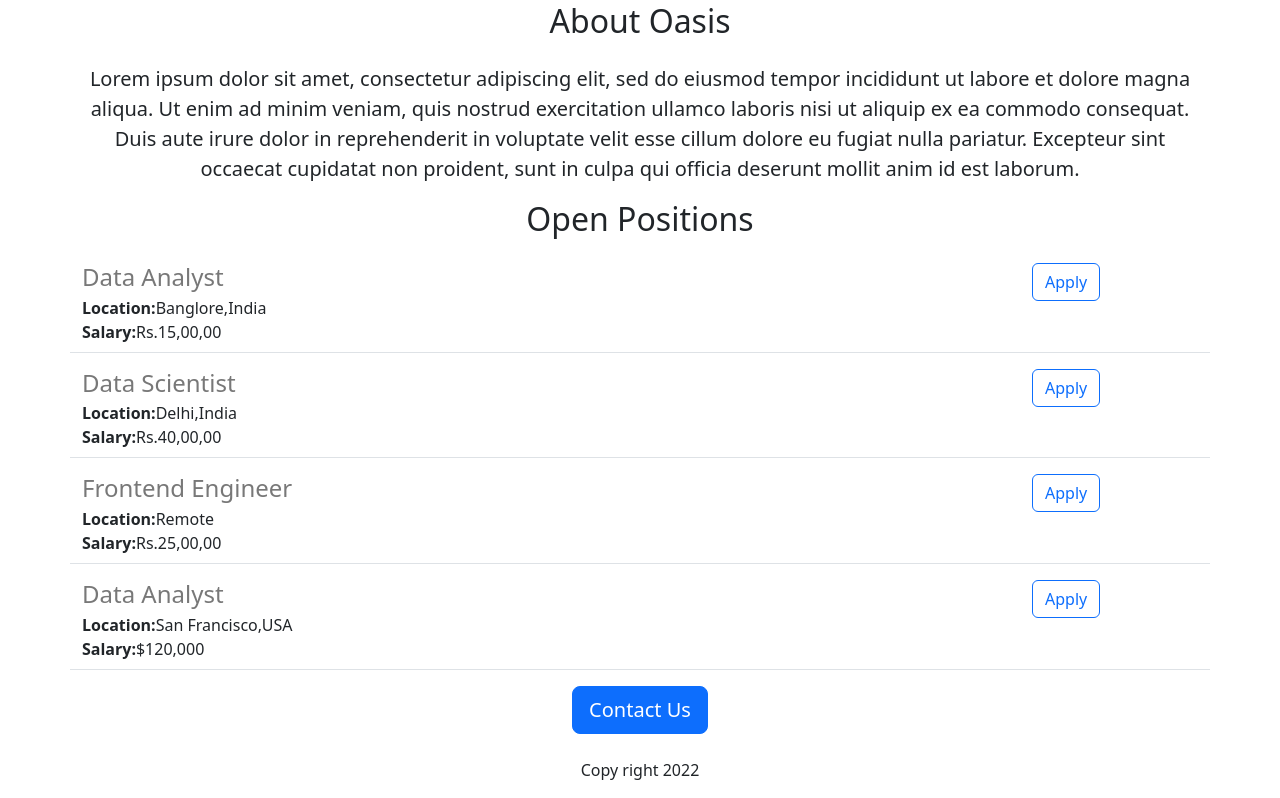
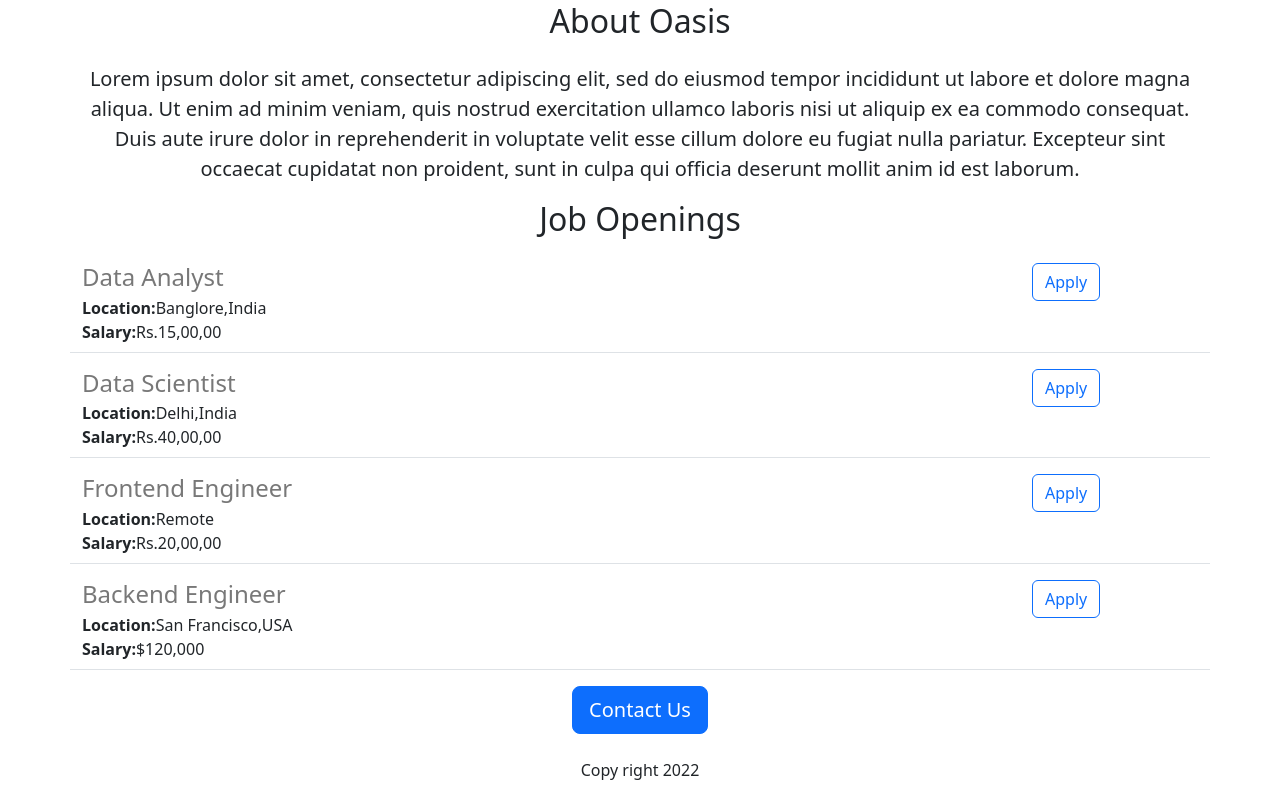
Before and after one commit to madhav12101758/careers-website-v2, a Flask app: page / in a window 1280 px wide. Shown: the part 406-1204 px from the top of the page. Run offline with Flask 3, Linux system fonts and the light colour scheme.

Commit message:
made somechanges

```diff
--- a/app.py
+++ b/app.py
@@ -19,11 +19,11 @@ JOBS=[
     'id':3,
     'title':'Frontend Engineer',
     'location':'Remote',
-    'salary':'Rs.25,00,00'
+    'salary':'Rs.20,00,00'
   },
   {
     'id':4,
-    'title':'Data Analyst',
+    'title':'Backend Engineer',
     'location':'San Francisco,USA',
     'salary':'$120,000'
   }
--- a/templates/home.html
+++ b/templates/home.html
@@ -21,7 +21,7 @@
     <img id="banner" class='img-fluid' src='https://madhav-careers-website--madhavar844.repl.co/static/banner.jpg'>
     <h2 class='text-center mt-2 mb-4'>About Oasis</h2>
     <p class='text-center lead'>Lorem ipsum dolor sit amet, consectetur adipiscing elit, sed do eiusmod tempor incididunt ut labore et dolore magna aliqua. Ut enim ad minim veniam, quis nostrud exercitation ullamco laboris nisi ut aliquip ex ea commodo consequat. Duis aute irure dolor in reprehenderit in voluptate velit esse cillum dolore eu fugiat nulla pariatur. Excepteur sint occaecat cupidatat non proident, sunt in culpa qui officia deserunt mollit anim id est laborum.</p>
-    <h2 class='text-center mt-2 mb-4'>Open Positions</h2>
+    <h2 class='text-center mt-2 mb-4'>Job Openings</h2>
     <p >
       {% for job in jobs %}
        {% include 'jobitems.html' %}
```
